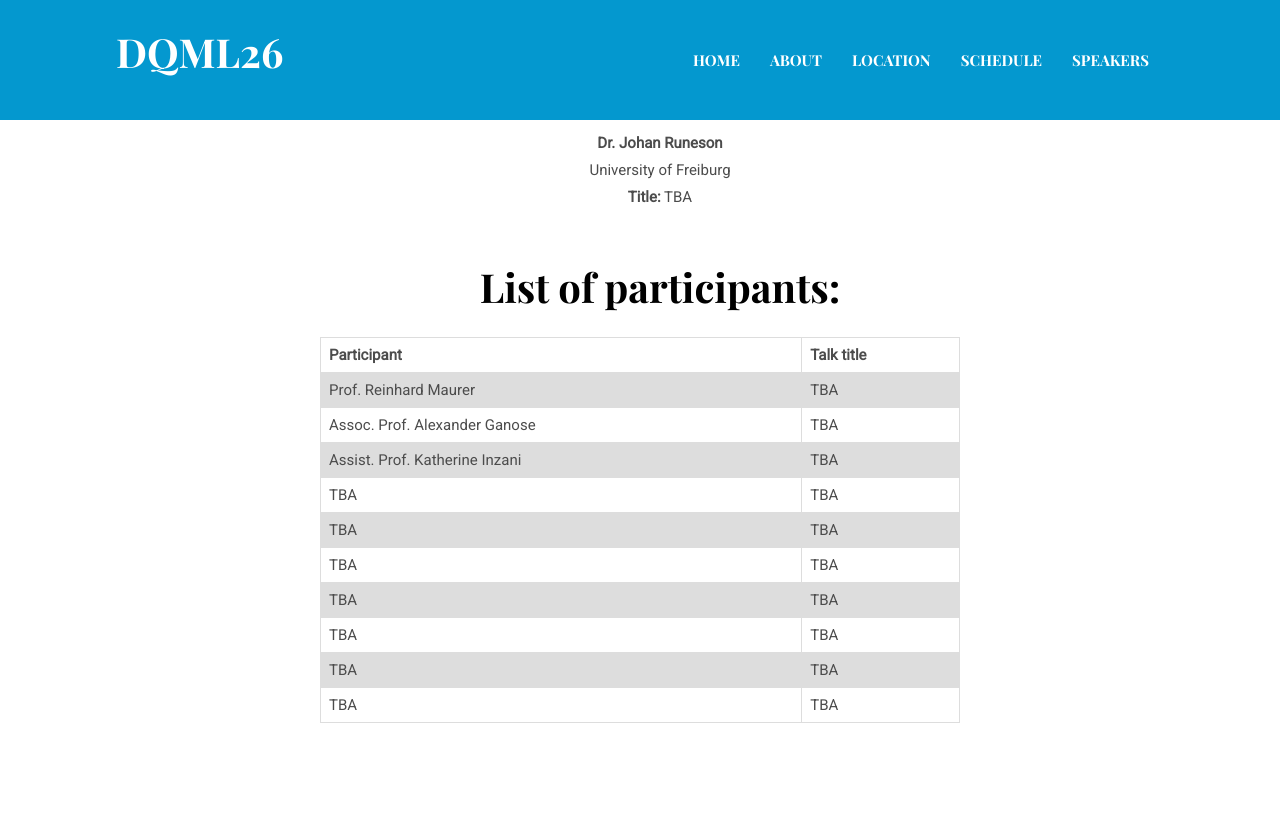
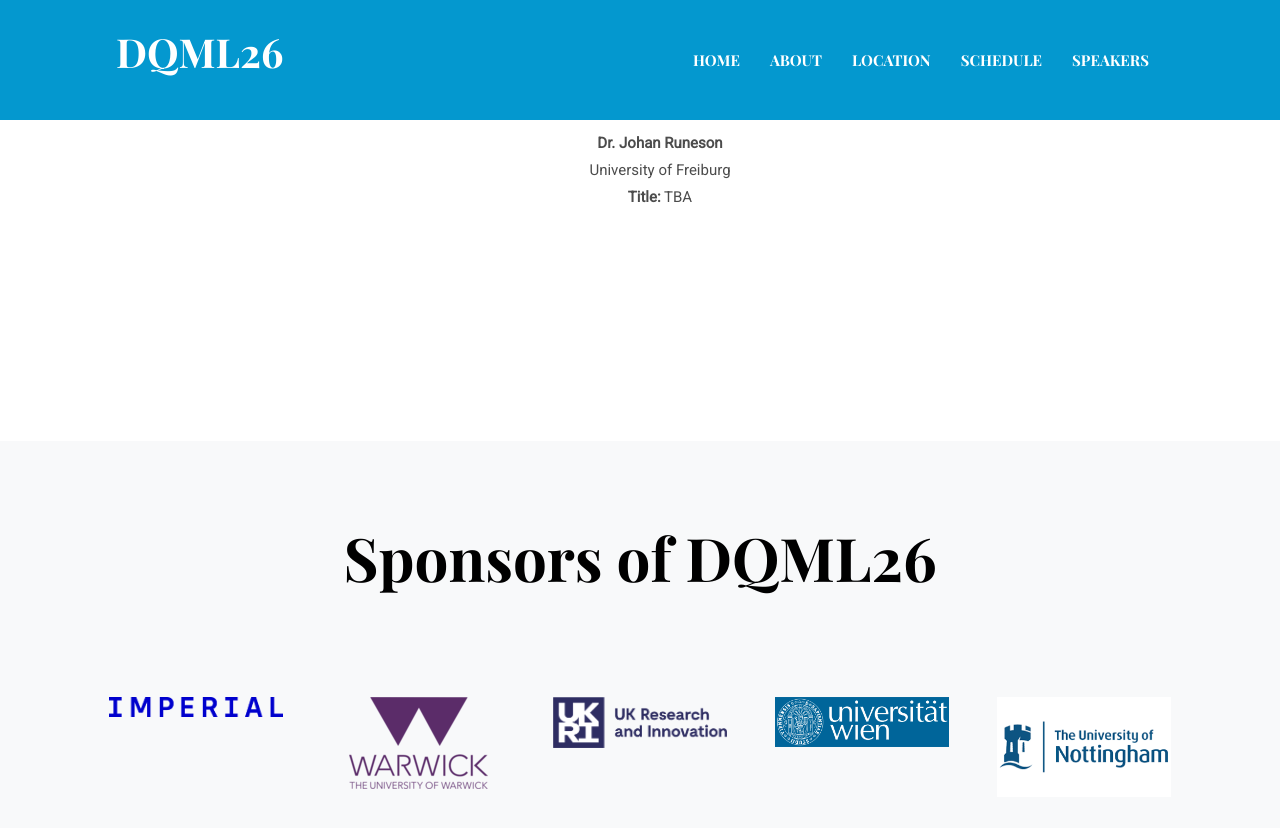
Before and after one commit to DQML26/DQML26.github.io, a Jekyll site: the page built from _pages/speakers.html, in a window 1280 px wide and 900 px high, scrolled down 678 px. Shown: the top 828 px of the window. Built offline with Jekyll 4.4.1, drawn with Linux system fonts in a browser that asks for light colours.

```diff
--- a/_pages/about.html
+++ b/_pages/about.html
@@ -8,7 +8,7 @@ title: About DQML 2026
     <div class="row">
       <div class="col-lg-10 mx-auto text-center">
 
-        <img src="/assets/images/about/logo_dqml22.png" alt="DQML Logo" style="max-width: 200px; margin-bottom: 30px; margin-top: -60px;">
+        <img src="/assets/images/about/logo_dqml26.png" alt="DQML Logo" style="max-width: 350px; margin-bottom: 30px; margin-top: -60px;">
 
         <h3>Welcome to DQML 2026</h3>
         <br>
--- a/_pages/speakers.html
+++ b/_pages/speakers.html
@@ -32,6 +32,7 @@ title: Speakers and participants
       <b>Dr. Johan Runeson</b><br>University of Freiburg <br> <b>Title:</b> TBA
     </p>
     <br><br>
+    <!--
     <h3><b>List of participants:</b></h3><br>
   </ul>
     <table>
@@ -80,6 +81,8 @@ title: Speakers and participants
         <td>TBA</td>
       </tr>
     </table>
+    -->
+  </ul>
   <br>
 </center>
 
```
Also changed, not shown: assets/images/about/logo_dqml26.png (added), 3 other files.
